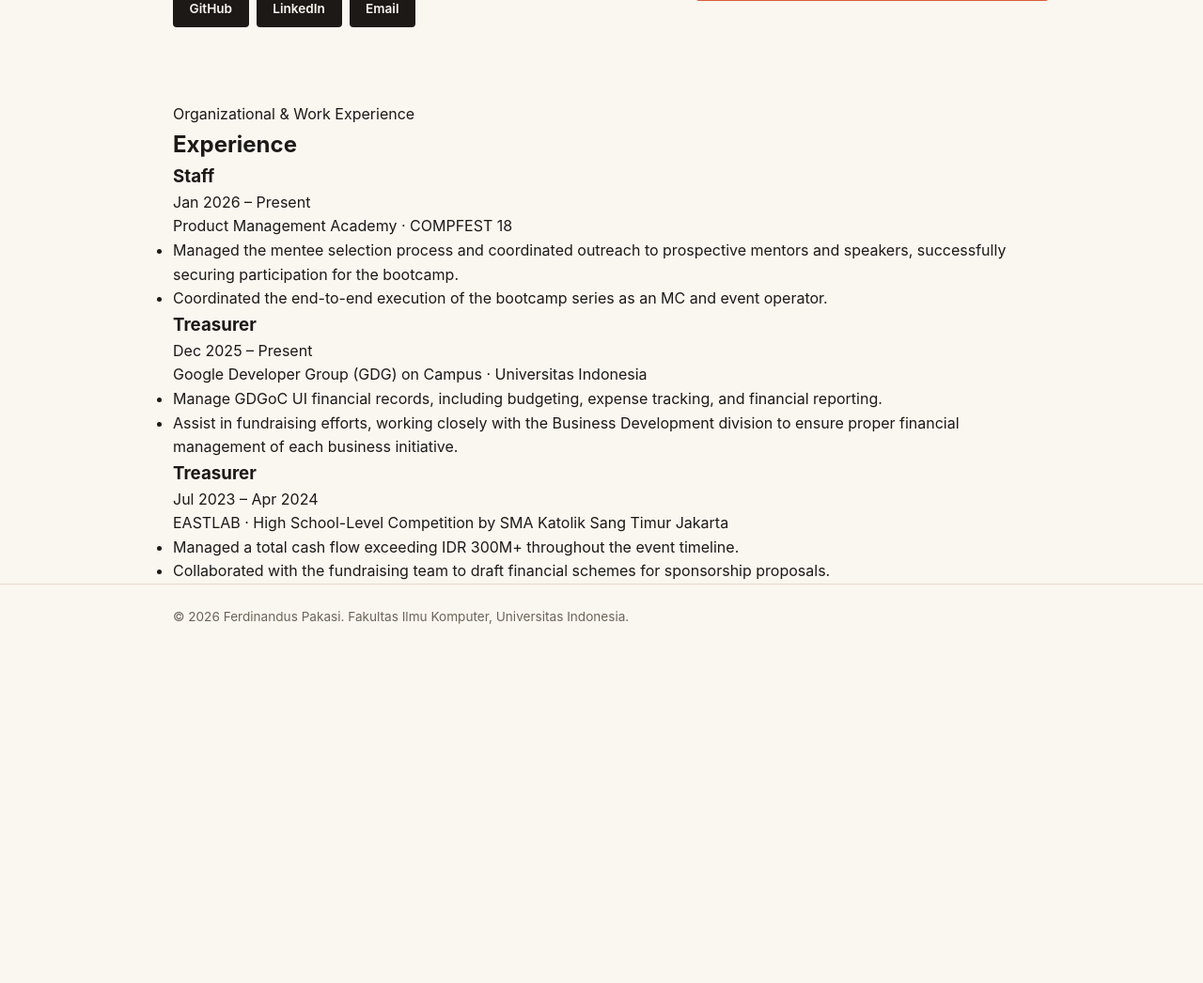
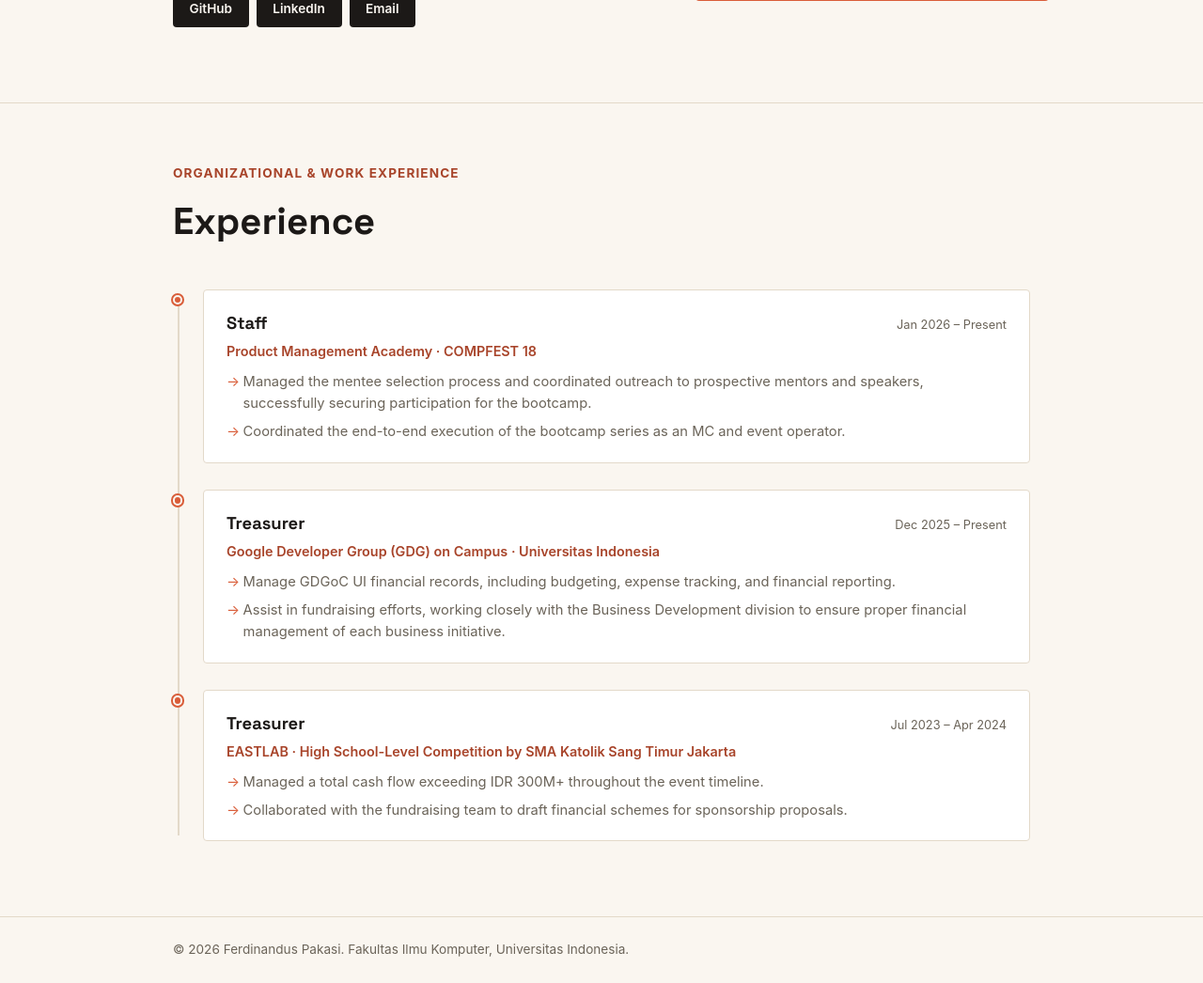
Before and after one commit to ferdinanduspakasi/myportofolio, a Django app: page / in a window 1280 px wide. Shown: the part 588-1634 px from the top of the page at 94% size. Before the commit the page ends 1252 px from the top, so only its background shows below. Run offline with Django 5.2, Linux system fonts and the light colour scheme.

Commit message:
feat: add CSS grid layout for experience section

```diff
--- a/static/css/style.css
+++ b/static/css/style.css
@@ -170,6 +170,116 @@ h1,
     border: 3px solid var(--ink);
 }
 
+.experience {
+    padding: 4rem 0 5rem;
+    border-top: 1px solid var(--line);
+}
+
+.section-kicker {
+    font-size: 0.85rem;
+    letter-spacing: 0.08em;
+    text-transform: uppercase;
+    color: var(--accent-dark);
+    font-weight: 700;
+    margin-bottom: 0.5rem;
+}
+
+.section-title {
+    font-family: "Space Grotesk", -apple-system, sans-serif;
+    font-size: clamp(1.75rem, 4vw, 2.5rem);
+    margin-bottom: 2.5rem;
+}
+
+.timeline {
+    position: relative;
+    display: grid;
+    gap: 1.75rem;
+    padding-left: 2rem;
+}
+
+.timeline::before {
+    content: "";
+    position: absolute;
+    top: 0.4rem;
+    bottom: 0.4rem;
+    left: 0.3rem;
+    width: 2px;
+    background-color: var(--line);
+}
+
+.timeline-item {
+    position: relative;
+    display: block;
+}
+
+.timeline-marker {
+    position: absolute;
+    top: 0.4rem;
+    left: -2rem;
+    width: 0.65rem;
+    height: 0.65rem;
+    border-radius: 50%;
+    background-color: var(--accent);
+    border: 2px solid var(--paper);
+    box-shadow: 0 0 0 2px var(--accent);
+    transition: transform 0.2s ease, background-color 0.2s ease;
+}
+
+.timeline-content {
+    background-color: #fff;
+    border: 1px solid var(--line);
+    border-radius: var(--radius);
+    padding: 1.25rem 1.5rem;
+    transition: border-color 0.2s ease, box-shadow 0.2s ease, transform 0.2s ease;
+}
+
+.timeline-heading {
+    display: flex;
+    flex-wrap: wrap;
+    align-items: baseline;
+    justify-content: space-between;
+    gap: 0.5rem 1rem;
+    margin-bottom: 0.25rem;
+}
+
+.timeline-heading h3 {
+    font-family: "Space Grotesk", -apple-system, sans-serif;
+    font-size: 1.15rem;
+}
+
+.timeline-date {
+    font-size: 0.8rem;
+    color: var(--text-muted);
+    white-space: nowrap;
+}
+
+.timeline-org {
+    font-size: 0.9rem;
+    font-weight: 600;
+    color: var(--accent-dark);
+    margin-bottom: 0.6rem;
+}
+
+.timeline-details {
+    list-style: none;
+    display: grid;
+    gap: 0.4rem;
+}
+
+.timeline-details li {
+    position: relative;
+    padding-left: 1.1rem;
+    color: var(--text-muted);
+    font-size: 0.92rem;
+}
+
+.timeline-details li::before {
+    content: "\2192";
+    position: absolute;
+    left: 0;
+    color: var(--accent);
+}
+
 .site-footer {
     padding: 1.5rem;
     color: var(--text-muted);
@@ -193,4 +303,5 @@ h1,
     .social-links {
         justify-content: flex-start;
     }
+
 }
```
